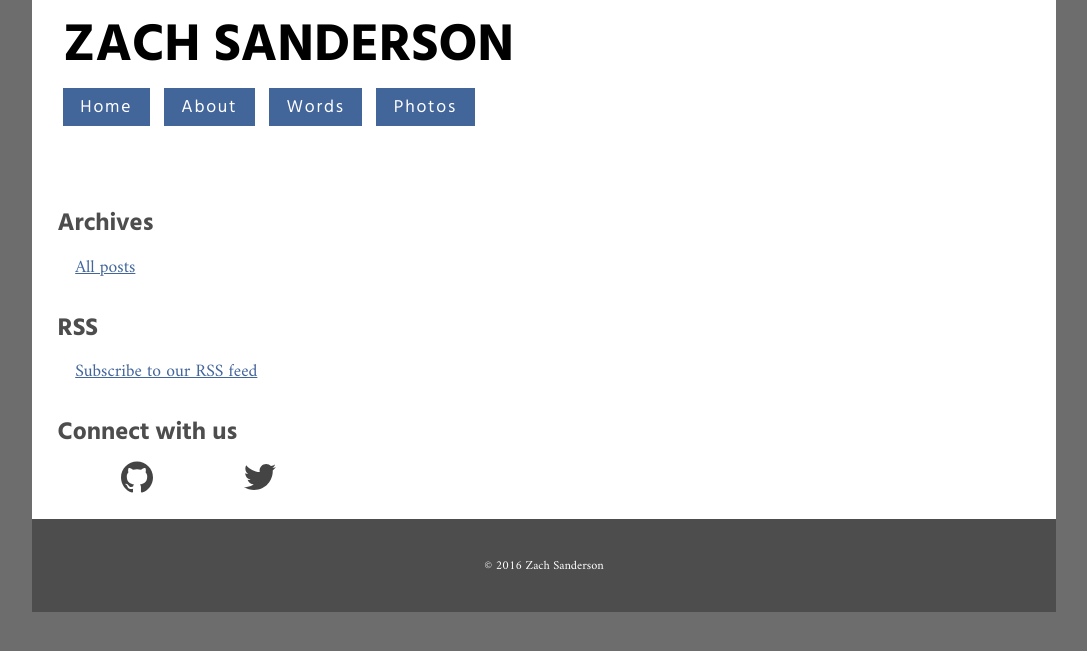
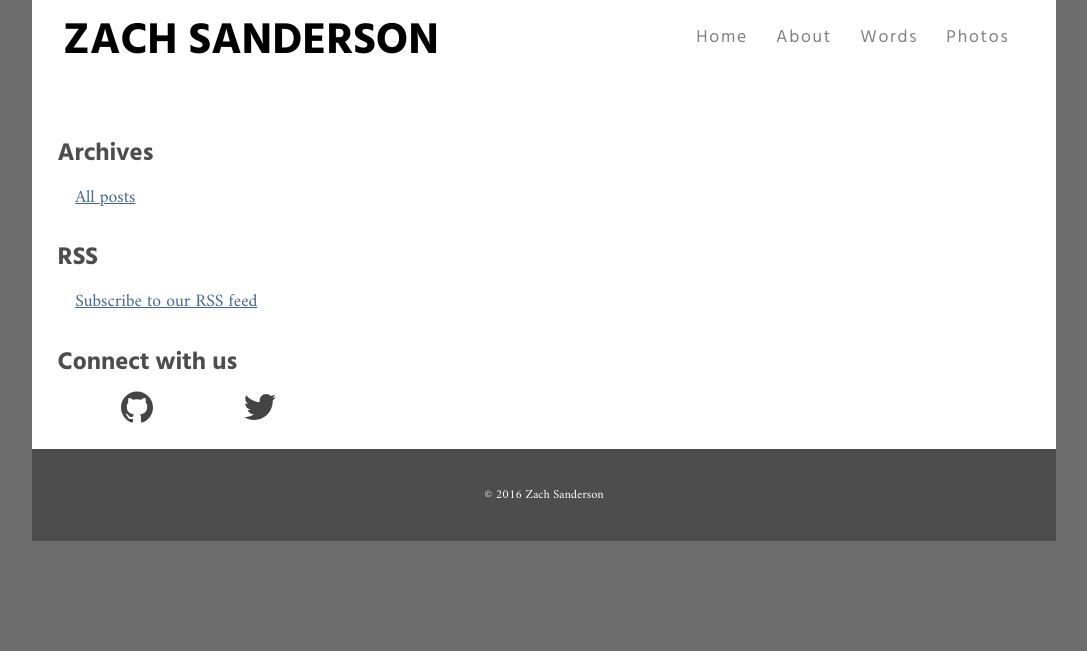
Before and after one commit to zachsanderson/words, a Jekyll site: the page built from index.html, in a window 1280 px wide. Shown: the top 651 px of the page, without its empty margins (96-1183 px from the left). Built offline with Jekyll 4.4.1, drawn with Linux system fonts in a browser that asks for light colours; the list of posts is cut into pages by our own code.

Commit message:
Changed full-size nav style to simple black and white

```diff
--- a/_layouts/default.html
+++ b/_layouts/default.html
@@ -22,7 +22,6 @@
 <body>
 <header role="banner" class="page-header" id="top">
  <h1>{{site.title}}</h1>
- <p>{{site.tagline}}</p>
 <nav role="navigation">
 <input type="checkbox" id="menu-toggle">
 <label for="menu-toggle" class="toggle-label"><span>menu</span></label>
--- a/css/main.css
+++ b/css/main.css
@@ -373,7 +373,7 @@ nav ul, nav li {
 }
 nav li a {
 	font: 1em 'Hind Siliguri', 'Helvetica Narrow', Arial, sans-serif;
-	color: white;
+	color: gray;
 	text-decoration: none;
 	letter-spacing: 0.1em;
 }
@@ -731,12 +731,16 @@ aside {
 	padding-top: 1em;
 	padding-left: 2.5%;
 }
+nav {
+    float: right;
+}
 
 /* --------------------------------------------------
    header styles
 -----------------------------------------------------*/
 header h1 {
-	font-size: 3em;
+	font-size: 2.5em;
+    position: absolute;
 }
 header p {
 	font: 1em 'Hind Siliguri', 'Helvetica Narrow', Arial, sans-serif;
@@ -765,10 +769,10 @@ nav li {
 }
 nav li a {
 	font: 1em 'Hind Siliguri', 'Helvetica Narrow', Arial, sans-serif;
-	color: white;
-	background: #42659A;
+	/*color: white;
+	background: #42659A;*/
 	margin-right: 0.5em;
-	padding: .25em 1em;
+	padding: .25em .4em;
 	display: inline-block;
 	text-decoration: none;
 	letter-spacing: 0.1em;
```
